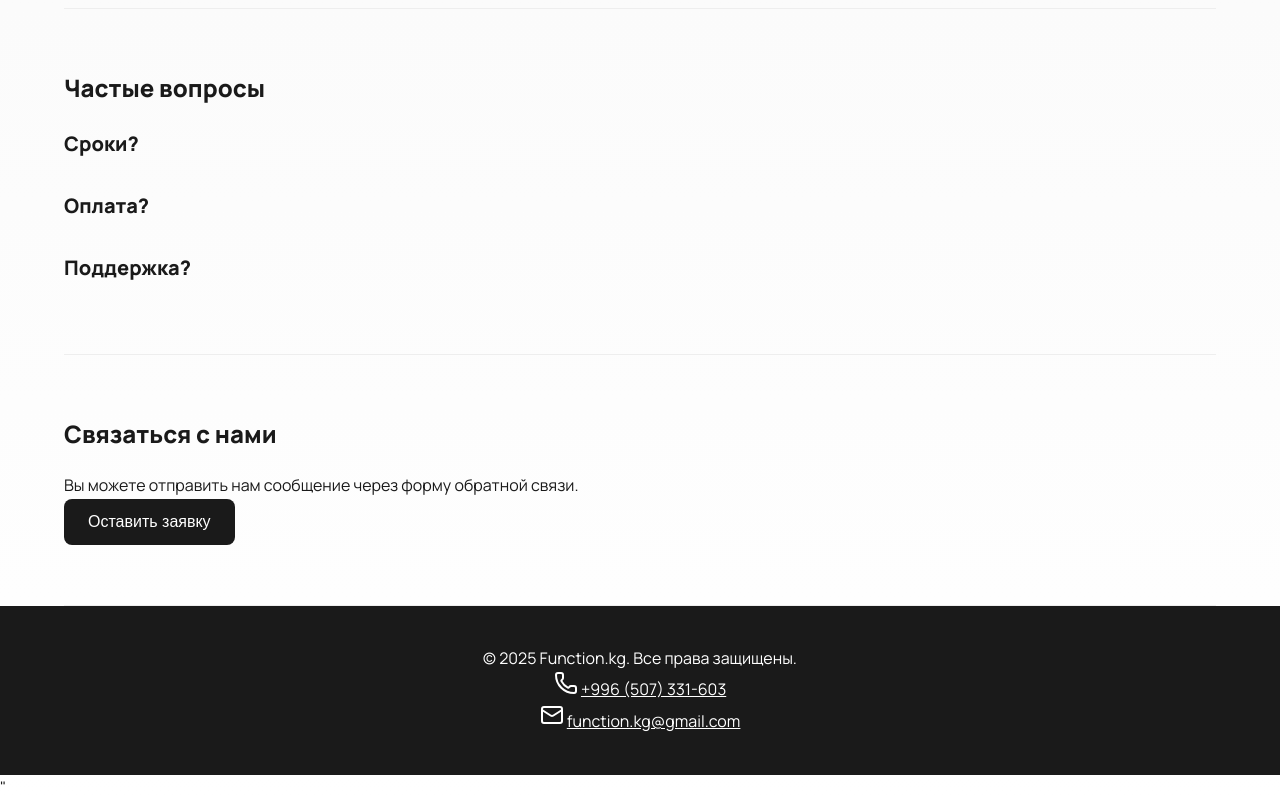
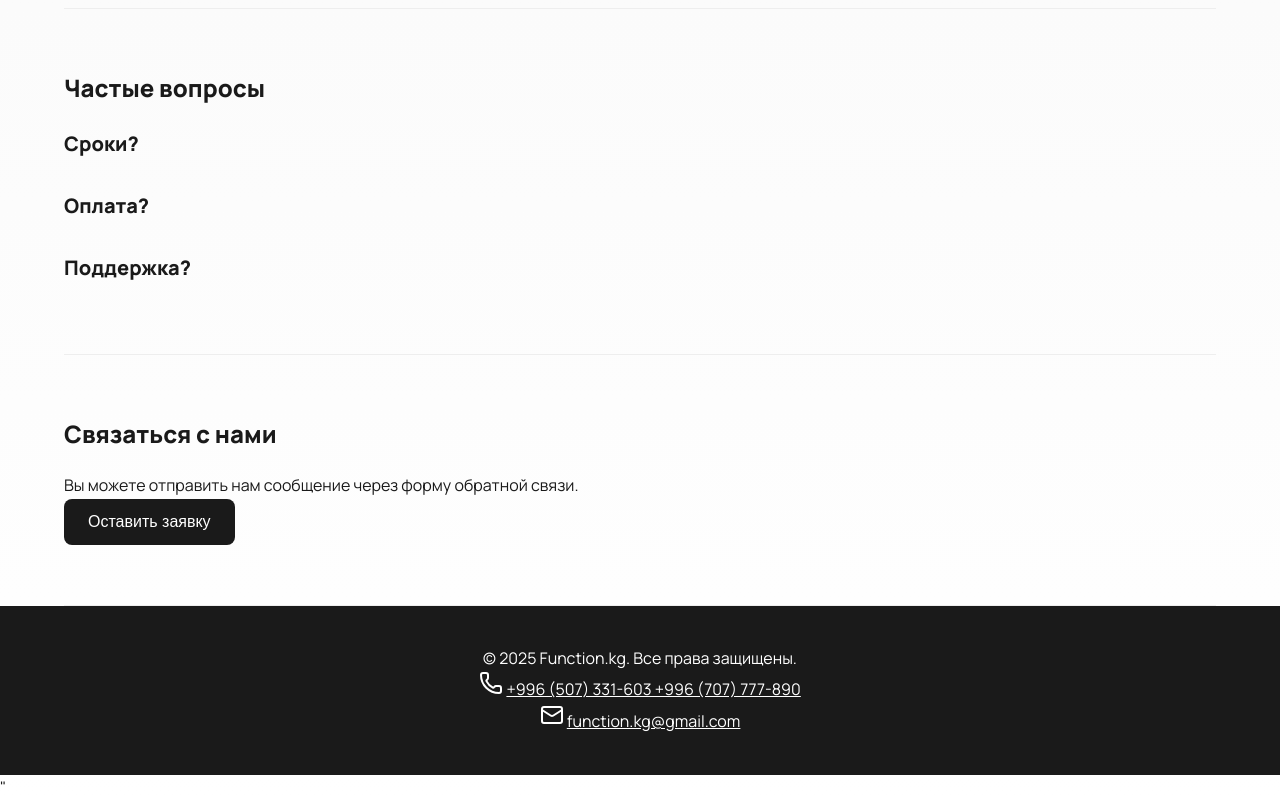
Before and after one commit to functionkg/function.kg, a plain HTML site: page index.html in a window 1280 px wide. Shown: the part 1774-2574 px from the top of the page. Drawn offline with nearby package versions, Linux system fonts and the light colour scheme.

Commit message:
Update index.html

```diff
--- a/index.html
+++ b/index.html
@@ -414,7 +414,7 @@ body {
 
   <footer>
     <p>&copy; 2025 Function.kg. Все права защищены.</p>
-    <p><i data-lucide="phone"></i> <a href="tel:+996507331603">+996 (507) 331-603</a></p>
+    <p><i data-lucide="phone"></i> <a href="tel:+996507331603 +996707777890">+996 (507) 331-603 +996 (707) 777-890</a></p>
     <p><i data-lucide="mail"></i> <a href="mailto:function.kg@gmail.com">function.kg@gmail.com</a></p>
   </footer>
 
```
